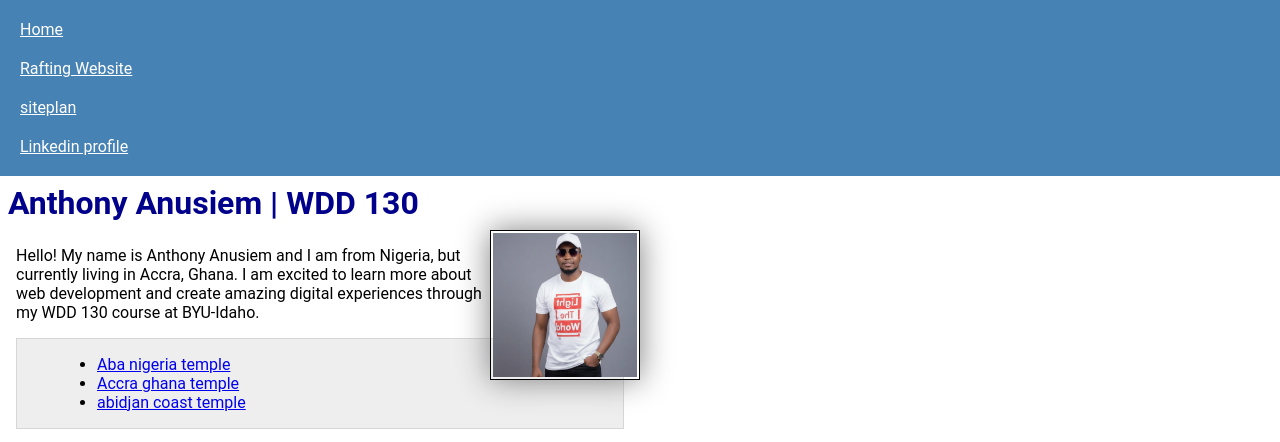
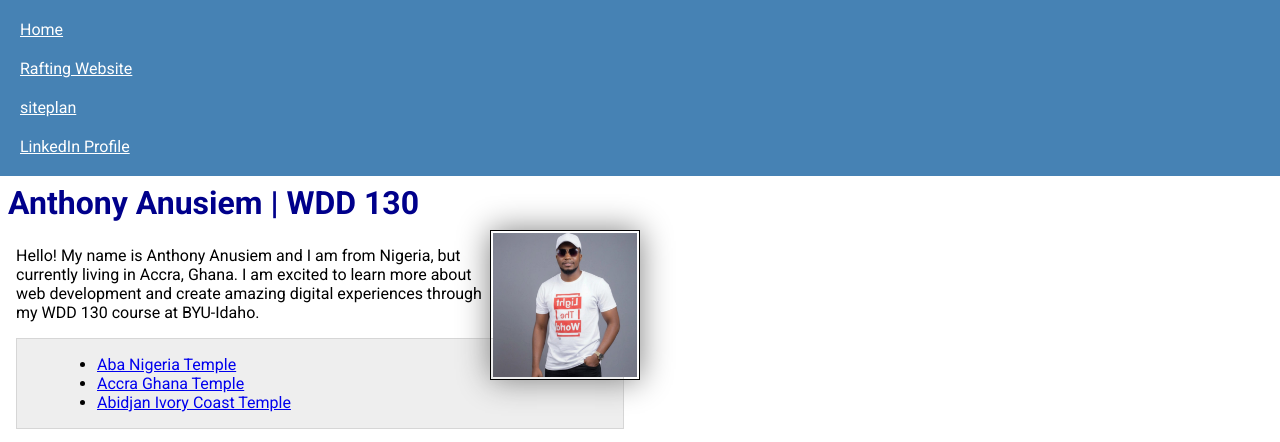
Before and after one commit to Anthony619007/wdd130, a plain HTML site: page index.html in a window 1280 px wide. Shown: the top 442 px of the page. Drawn offline with Linux system fonts and the light colour scheme.

Commit message:
Update index.html

```diff
--- a/index.html
+++ b/index.html
@@ -1,4 +1,4 @@
-<!-- 9 March 2026 -->
+<!-- 19 March 2026 -->
 <!DOCTYPE html>
 <html lang="en-US">
 
@@ -13,7 +13,7 @@
     <link rel="preconnect" href="https://fonts.googleapis.com">
     <link rel="preconnect" href="https://fonts.gstatic.com" crossorigin>
     <link
-      href="https://fonts.googleapis.com/css2?=Roboto:ital,wght@0,100..900;1,100..900&display=swap"
+      href="https://fonts.googleapis.com/css2?family=Roboto:ital,wght@0,100..900;1,100..900&display=swap"
       rel="stylesheet">
 </head>
 
@@ -23,27 +23,28 @@
             <a href="#">Home</a>
             <a href="wwr/">Rafting Website</a>
             <a href="wwr/site-plan-rafting.html">siteplan</a>
-            <a href="https://www.linkedin.com/in/anthonyanusiem-nzenwa007/"> Linkedin profile</a>
+            <a href="https://www.linkedin.com/in/anthonyanusiem-nzenwa007/">LinkedIn Profile</a>
         </nav>
     </header>
 
+    <div class="grid">
         <main>
             <h1>Anthony Anusiem | WDD 130</h1>
             <img src="images/profile.jpg" alt="My name is Anthony Anusiem" width="200">
-        <p>Hello! My name is Anthony Anusiem and I am from Nigeria, but currently living in Accra,
+            <p>Hello! My name is Anthony Anusiem and I am from Nigeria, but currently living in
+                Accra,
                 Ghana. I am excited to learn more about web development and create amazing digital
                 experiences through my WDD 130 course at BYU-Idaho.</p>
 
             <ul class="box indent">
-
                 <li><a href="https://www.churchofjesuschrist.org/temples/details/aba-nigeria-temple?lang=eng"
-                  target="_blank"> Aba nigeria temple</a>
+                      target="_blank"> Aba Nigeria Temple</a>
                 </li>
                 <li><a href="https://www.churchofjesuschrist.org/temples/details/accra-ghana-temple?lang=eng"
-                  target="_blank">Accra ghana temple</a>
+                      target="_blank">Accra Ghana Temple</a>
                 </li>
                 <li><a href="https://www.churchofjesuschrist.org/temples/details/abidjan-ivory-coast-temple?lang=eng"
-                  target="_blank">abidjan coast temple</a>
+                      target="_blank">Abidjan Ivory Coast Temple</a>
                 </li>
             </ul>
         </main>
@@ -51,13 +52,18 @@
         <aside class="box">
             <h2>Accra, Ghana</h2>
             <img src="images/baccra.jpg" alt="Beautiful view of Accra cityscape">
-        <p>Accra is a very beautiful city, the people are more accommodating and welcoming. Accra is
-            a vibrant city full of life, culture, and warm hospitality. The city is known for its
-            colorful markets, beautiful beaches, and lively music. People in Accra are welcoming and
-            proud of their rich traditions and heritage. It is a place where history, modern life,
+            <p>Accra is a very beautiful city, the people are more accommodating and welcoming.
+                Accra is
+                a vibrant city full of life, culture, and warm hospitality. The city is known for
+                its
+                colorful markets, beautiful beaches, and lively music. People in Accra are welcoming
+                and
+                proud of their rich traditions and heritage. It is a place where history, modern
+                life,
                 and creativity come together. Accra inspires hope, unity, and dreams for a bright
                 future. 🌍✨</p>
         </aside>
+    </div>
 
     <footer>
         <p>© 2026 ✨ Anthony Anusiem ✨</p>
```
Lines whose indentation alone changed are shown as unchanged.
